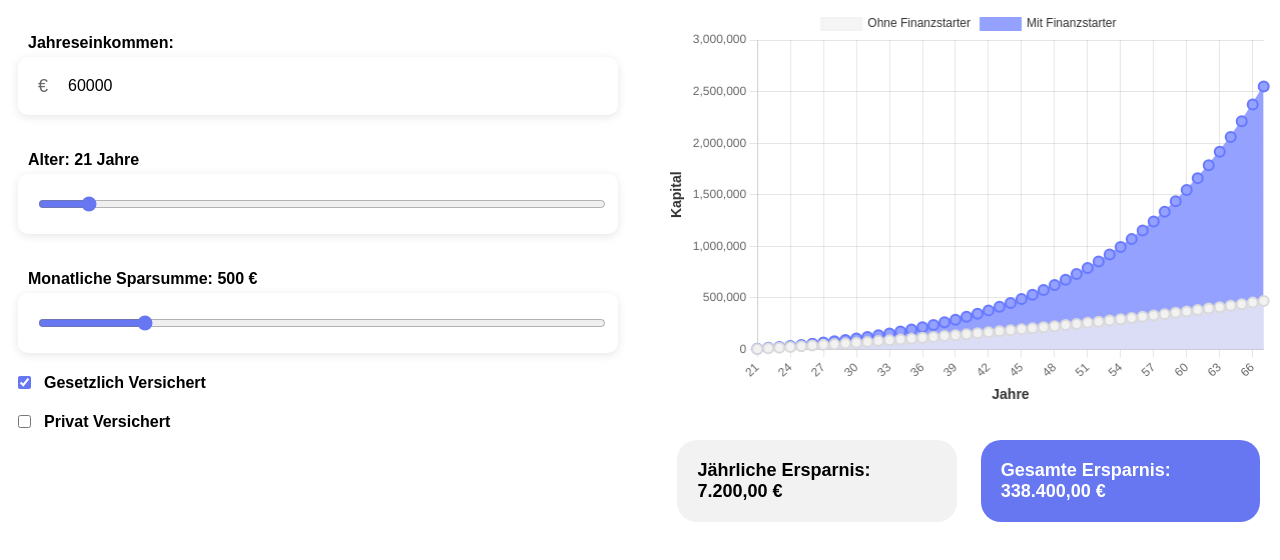
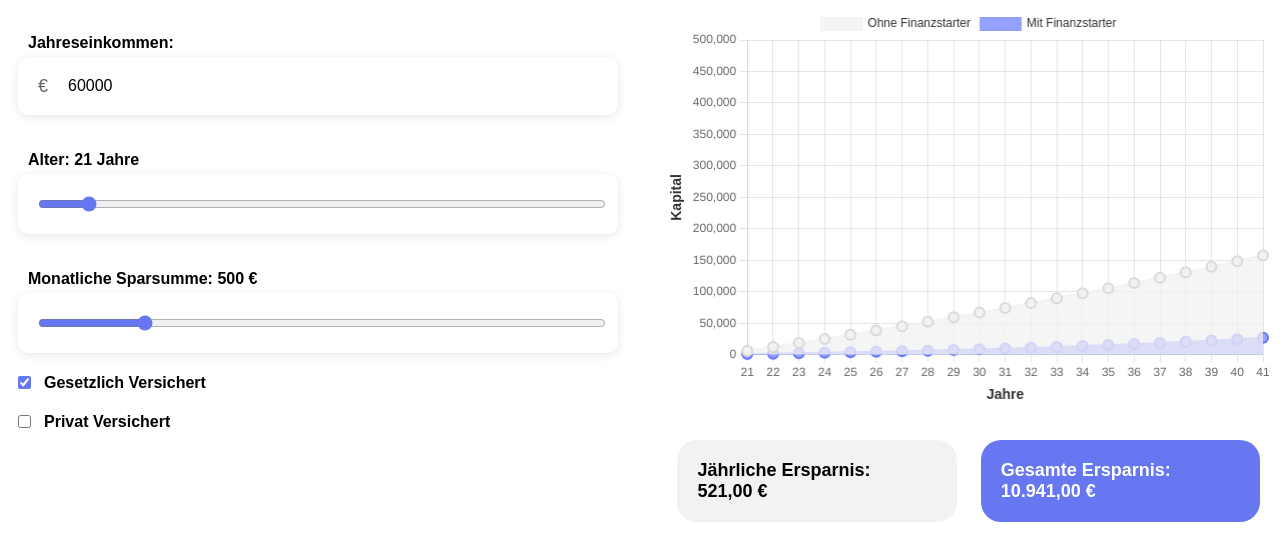
Before and after one commit to EinMario/finanzcheck, a plain HTML site: page live.html in a window 1280 px wide. Drawn offline with nearby package versions, Linux system fonts and the light colour scheme.

Commit message:
feedback

```diff
--- a/live.html
+++ b/live.html
@@ -208,6 +208,7 @@
             .input-field {
                 margin-top: 10px;
             }
+
             .calculator-settings {
                 margin-bottom: 0px;
             }
@@ -226,6 +227,7 @@
                 width: 100%;
                 margin: 10px auto;
             }
+
             .checkbox-label {
                 margin-bottom: 10px;
             }
@@ -372,22 +374,33 @@
                 data: [],
                 savings: 0,
                 total: 0
-            }
+            };
 
             let value = sum;
-            for (let i = years; i < 68; i++) {
+            const initialAge = 68 - years;
+
+            for (let i = 0; i < years; i++) {
                 let t = 0;
-                if (sum === 2000 && pkv === 0 && income > 120000) {
-                    t = 12400;
+                const currentAge = initialAge + i;
+
+                if (currentAge < 70) {
+                    if (pkv === 0) {
+                        // unter 70 mit GKV
+                        t = (sum * 0.0035) * 12 + 500;
+                    } else {
+                        // unter 70 mit PKV
+                        t = (sum * 0.0035) * 12 + 1800;
+                    }
                 } else {
-                    t = Math.min(
-                        12400,
-                        Math.max(
-                            2500,
-                            2500 + (sum / 2000 * 5000) + (pkv * 1000) + (income / 30000 * 1500) - (years - 30) * 50
-                        )
-                    );
+                    if (pkv === 0) {
+                        // über 70 mit GKV
+                        t = (sum * 0.0042) * 12 + 3600;
+                    } else {
+                        // über 70 mit PKV
+                        t = (sum * 0.0042) * 12 + 1800;
+                    }
                 }
+
                 obj.savings = t;
                 obj.total += t;
                 value = (value + t) * 1.07;
@@ -532,7 +545,7 @@
                                         return 'Mit ' + context[0].label + " Jahren";
                                     },
                                     label: function (context) {
-                                        return 'Ersparnis: ' + parseFloat( context.raw).toLocaleString('de-DE').replace('.', ',').replace(/(\d)(?=(\d{3})+(,))/g, '$1.') + '€';
+                                        return 'Ersparnis: ' + parseFloat(context.raw).toLocaleString('de-DE').replace('.', ',').replace(/(\d)(?=(\d{3})+(,))/g, '$1.') + '€';
                                     }
                                 }
                             }
```
Also changed, not shown: index.html (+18 -11 lines).
